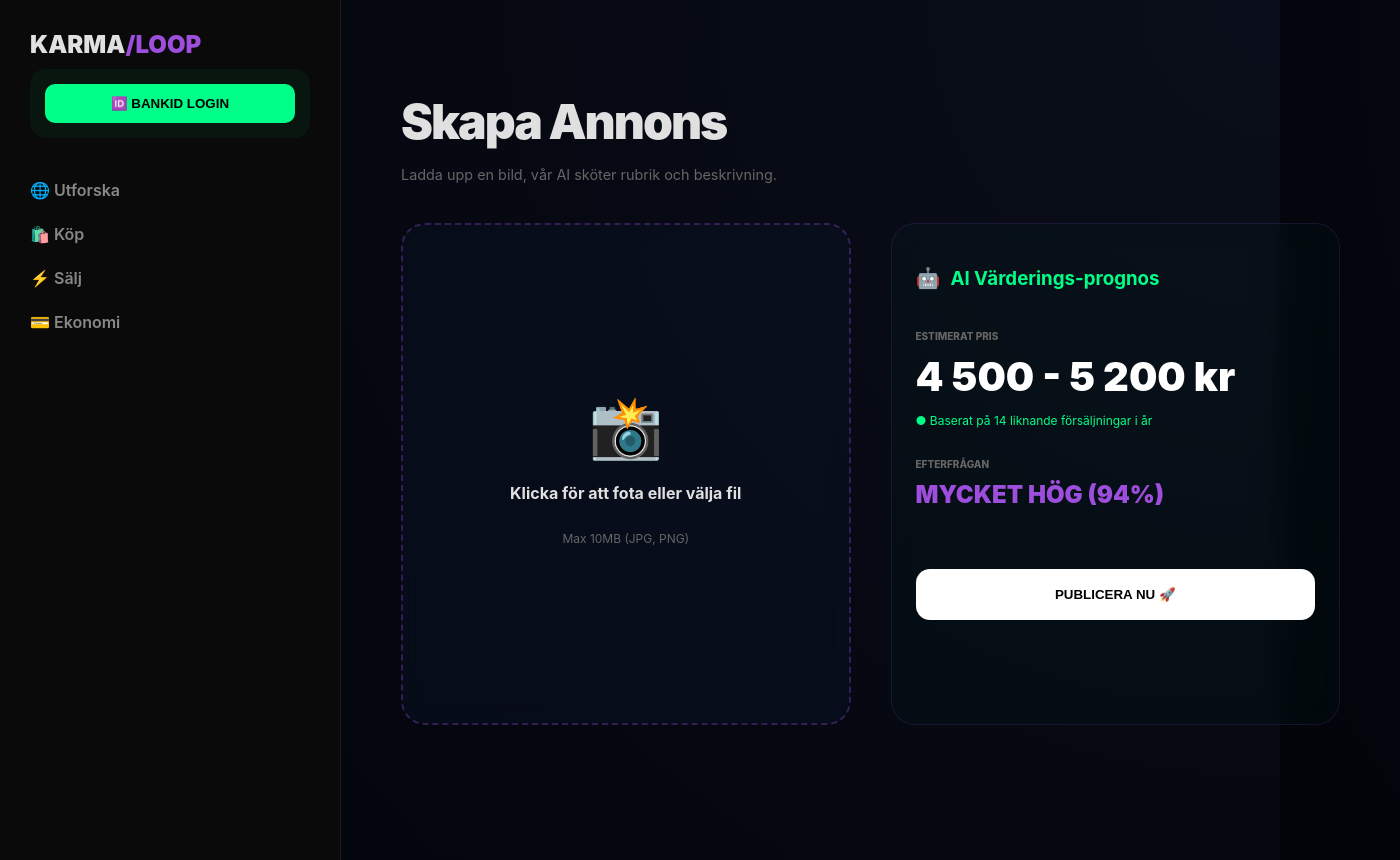
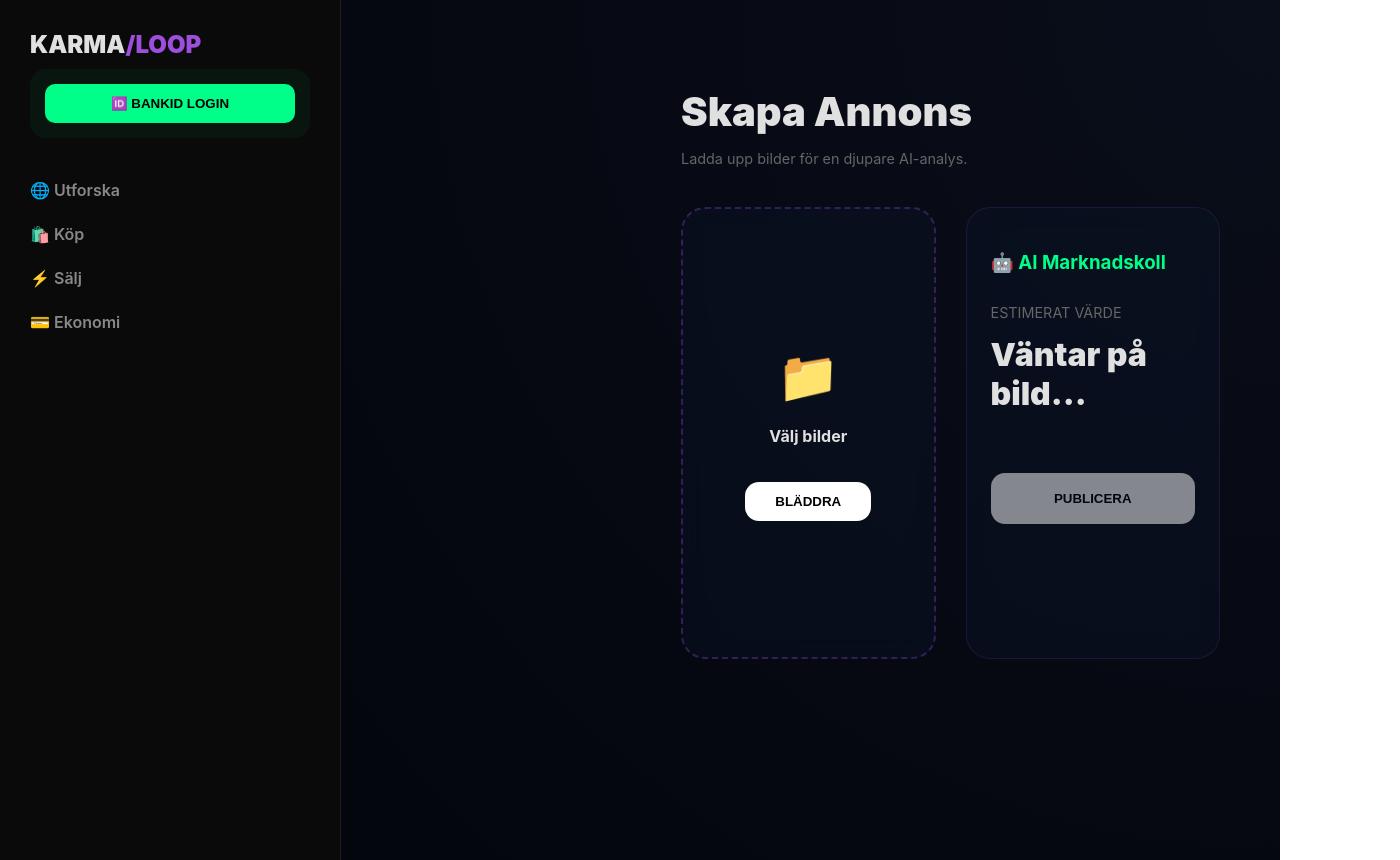
Before and after one commit to gascheckking/marketbeg-appGem, a Next.js app: page /sell in a window 1280 px wide. Shown: the whole page, 1400 px wide, since content can reach past the window. Built offline with nearby package versions, Linux system fonts and the light colour scheme.

Commit message:
Update page.tsx

```diff
--- a/app/sell/page.tsx
+++ b/app/sell/page.tsx
@@ -1,46 +1,37 @@
 "use client";
-import React, { useState } from 'react';
+import React from 'react';
 
-export default function SellPage() {
+export default function StandardSell() {
   return (
-    <div style={{ padding: '60px', width: '100%' }}>
-      <h1 style={{ fontSize: '3rem', fontWeight: 900, marginBottom: '10px', letterSpacing: '-2px' }}>Skapa Annons</h1>
-      <p className="muted" style={{ marginBottom: '40px' }}>Ladda upp en bild, vår AI sköter rubrik och beskrivning.</p>
+    <div className="sell-container">
+      <h1 style={{ fontSize: '2.5rem', fontWeight: 900, marginBottom: '10px' }}>Skapa Annons</h1>
+      <p className="muted">Ladda upp bilder för en djupare AI-analys.</p>
 
-      <div style={{ display: 'grid', gridTemplateColumns: '1fr 1fr', gap: '40px' }}>
-        {/* Upload Box */}
-        <div className="glass-card" style={{
-          height: '450px', display: 'flex', flexDirection: 'column',
-          alignItems: 'center', justifyContent: 'center', border: '2px dashed rgba(157, 78, 221, 0.3)',
-          cursor: 'pointer'
-        }}>
-          <div style={{ fontSize: '60px' }}>📸</div>
-          <p style={{ marginTop: '20px', fontWeight: 700 }}>Klicka för att fota eller välja fil</p>
-          <p className="muted" style={{ fontSize: '12px' }}>Max 10MB (JPG, PNG)</p>
+      <div className="sell-grid">
+        <div className="glass-card" style={{ height: '400px', display: 'flex', flexDirection: 'column', alignItems: 'center', justifyContent: 'center', border: '2px dashed rgba(157, 78, 221, 0.3)' }}>
+          <div style={{ fontSize: '50px' }}>📁</div>
+          <p style={{ marginTop: '20px', fontWeight: 700 }}>Välj bilder</p>
+          <button className="primary-btn" style={{ marginTop: '20px', padding: '12px 30px' }}>BLÄDDRA</button>
         </div>
 
-        {/* AI Estimation Panel */}
-        <div className="glass-card" style={{ background: 'rgba(0,255,136,0.02)' }}>
-          <h3 style={{ color: '#00ff88', display: 'flex', alignItems: 'center', gap: '10px' }}>
-            <span style={{ fontSize: '20px' }}>🤖</span> AI Värderings-prognos
-          </h3>
-
-          <div style={{ marginTop: '40px' }}>
-            <p className="muted" style={{ fontSize: '10px', fontWeight: 800 }}>ESTIMERAT PRIS</p>
-            <div style={{ fontSize: '2.5rem', fontWeight: 900, color: '#fff' }}>4 500 - 5 200 kr</div>
-            <p className="success-text" style={{ fontSize: '12px', color: '#00ff88' }}>● Baserat på 14 liknande försäljningar i år</p>
+        <div className="glass-card">
+          <h3 style={{ color: 'var(--neon-mint)' }}>🤖 AI Marknadskoll</h3>
+          <div style={{ marginTop: '30px' }}>
+            <p className="muted">ESTIMERAT VÄRDE</p>
+            <div style={{ fontSize: '2rem', fontWeight: 900 }}>Väntar på bild...</div>
           </div>
-
-          <div style={{ marginTop: '30px' }}>
-            <p className="muted" style={{ fontSize: '10px', fontWeight: 800 }}>EFTERFRÅGAN</p>
-            <div style={{ color: '#9d4edd', fontWeight: 900, fontSize: '1.5rem' }}>MYCKET HÖG (94%)</div>
-          </div>
-
-          <button className="primary-btn" style={{ width: '100%', marginTop: '60px' }}>
-            PUBLICERA NU 🚀
-          </button>
+          <button className="primary-btn" style={{ width: '100%', marginTop: '60px', opacity: 0.5 }} disabled>PUBLICERA</button>
         </div>
       </div>
+
+      <style jsx>{`
+        .sell-container { padding: 60px; margin-left: 280px; }
+        .sell-grid { display: grid; grid-template-columns: 1fr 1fr; gap: 30px; margin-top: 40px; }
+        @media (max-width: 900px) {
+          .sell-container { margin-left: 0; padding: 20px; }
+          .sell-grid { grid-template-columns: 1fr; }
+        }
+      `}</style>
     </div>
   );
 }
```
